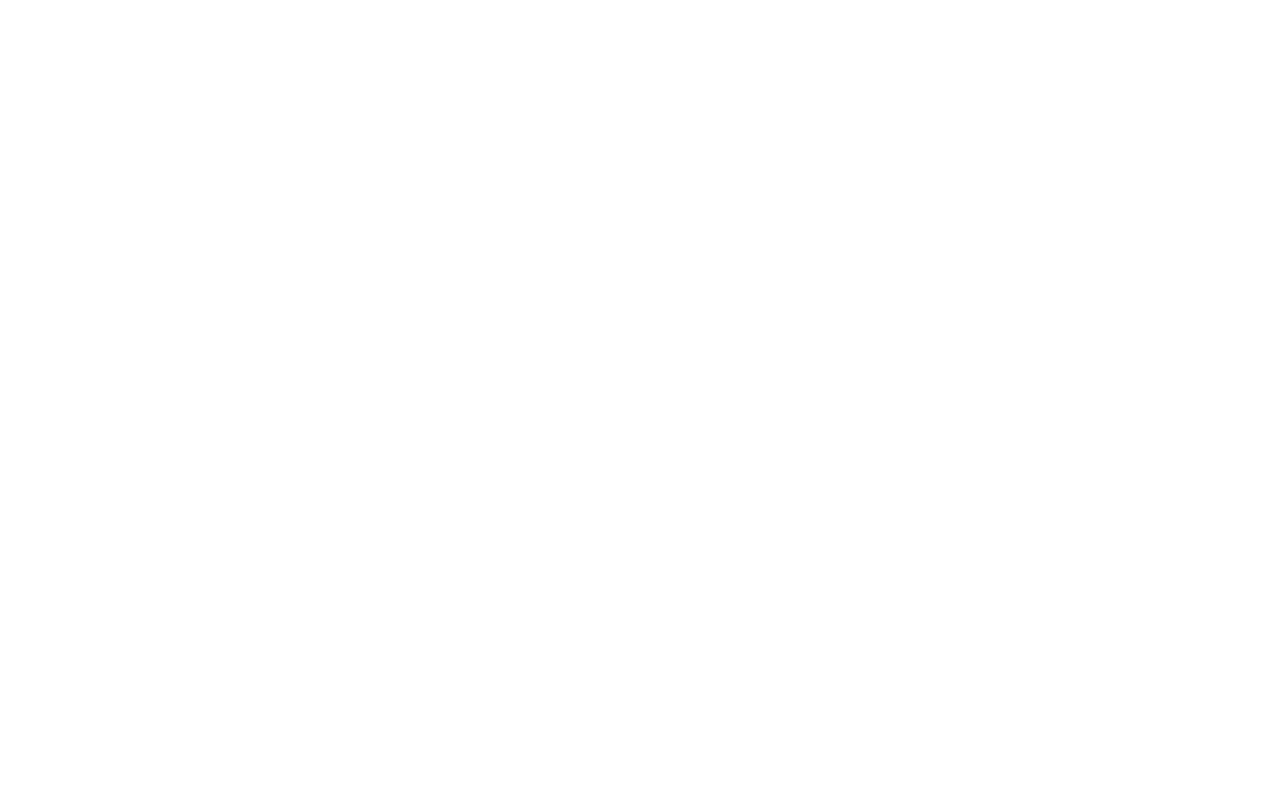
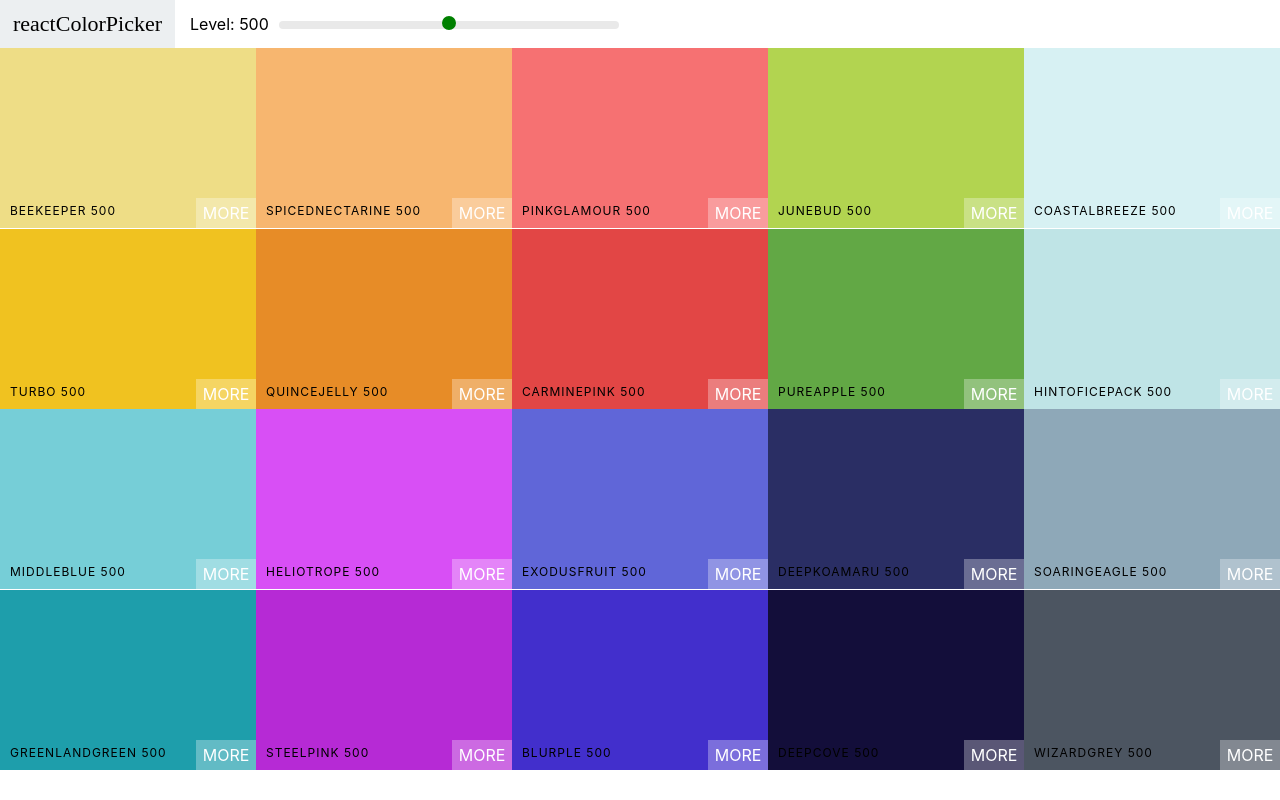
Before and after one commit to nicholaas2cheung/react-color-palette, a React (Create React App) app: page / in a window 1280 px wide. Built offline with nearby package versions, Linux system fonts and the light colour scheme.

Commit message:
added Navbar and slider, color palette

```diff
--- a/package.json
+++ b/package.json
@@ -6,7 +6,10 @@
     "@testing-library/jest-dom": "^5.11.9",
     "@testing-library/react": "^11.2.5",
     "@testing-library/user-event": "^12.6.3",
+    "chroma-js": "^2.1.0",
+    "rc-slider": "^9.7.1",
     "react": "^17.0.1",
+    "react-copy-to-clipboard": "^5.0.3",
     "react-dom": "^17.0.1",
     "react-scripts": "4.0.2",
     "web-vitals": "^1.1.0"
--- a/src/App.js
+++ b/src/App.js
@@ -1,11 +1,13 @@
 import logo from './logo.svg';
 import Palette from './Palette';
 import seedColors from './seedColors';
+import { generatePalette } from './colorHelpers';
 
 function App() {
+    console.log(generatePalette(seedColors[4]));
     return (
         <div>
-            <Palette {...seedColors[4]} />
+            <Palette palette={generatePalette(seedColors[4])} />
         </div>
     );
 }
--- /dev/null
+++ b/src/ColorBox.css
@@ -0,0 +1,117 @@
+.ColorBox {
+    width: 20%;
+    height: 25%;
+    margin: 0 auto;
+    display: inline-block;
+    position: relative;
+    cursor: pointer;
+    margin-bottom: -3.5px;
+}
+
+.copy-button {
+    width: 100px;
+    height: 30px;
+    position: absolute;
+    display: inline-block;
+    top: 50%;
+    left: 50%;
+    margin-left: -50px;
+    margin-top: -15px;
+    text-align: center;
+    outline: none;
+    background: rgba(255, 255, 255, 0.3);
+    font-size: 1rem;
+    line-height: 30px;
+    color: white;
+    text-transform: uppercase;
+    border: none;
+    opacity: 0;
+    cursor: pointer;
+}
+
+.ColorBox:hover .copy-button {
+    transition: 0.5s;
+    opacity: 1;
+}
+
+.box-content {
+    position: absolute;
+    width: 100%;
+    left: 0px;
+    bottom: 0px;
+    padding: 10px;
+    color: black;
+    letter-spacing: 1px;
+    text-transform: uppercase;
+    font-size: 12px;
+}
+
+.see-more {
+    background: rgba(255, 255, 255, 0.3);
+    position: absolute;
+    border: none;
+    right: 0px;
+    bottom: 0px;
+    color: white;
+    width: 60px;
+    height: 30px;
+    text-align: center;
+    line-height: 30px;
+    text-transform: uppercase;
+}
+
+.copy-overlay {
+    width: 100%;
+    height: 100%;
+    opacity: 0;
+    z-index: 0;
+    transition: transform 0.6s ease-in-out;
+    transform: scale(0.1);
+}
+
+.copy-overlay.show {
+    opacity: 1;
+    transform: scale(50);
+    z-index: 10;
+    position: absolute;
+}
+
+.copy-msg {
+    position: fixed;
+    top: 0;
+    left: 0;
+    bottom: 0;
+    right: 0;
+    display: flex;
+    flex-direction: column;
+    justify-content: center;
+    align-items: center;
+    font-size: 4rem;
+    transform: scale(0.1);
+    opacity: 0;
+    color: white;
+}
+
+.copy-msg.show {
+    opacity: 1;
+    transform: scale(1);
+    z-index: 25;
+    transition: all 0.4s ease-in-out;
+    transition-delay: 0.1s;
+}
+
+.copy-msg h1 {
+    font-weight: 400;
+    text-shadow: 1px 2px black;
+    background: rgba(255, 255, 255, 0.15);
+    width: 100%;
+    text-align: center;
+    margin-bottom: 0px;
+    padding: 1rem;
+    text-transform: uppercase;
+}
+
+.copy-msg p {
+    font-size: 2rem;
+    font-weight: 100;
+}
--- /dev/null
+++ b/src/ColorBox.jsx
@@ -0,0 +1,44 @@
+import React, { Component } from 'react';
+import { CopyToClipboard } from 'react-copy-to-clipboard';
+import './ColorBox.css';
+
+class ColorBox extends Component {
+    constructor(props) {
+        super(props);
+        this.state = { copied: false };
+        this.changeCopyState = this.changeCopyState.bind(this);
+    }
+
+    changeCopyState() {
+        this.setState({ copied: true }, () => {
+            setTimeout(() => this.setState({ copied: false }), 1500);
+        });
+    }
+
+    render() {
+        const { name, background } = this.props;
+        return (
+            <CopyToClipboard text={background} onCopy={this.changeCopyState}>
+                <div style={{ background: background }} className="ColorBox">
+                    <div
+                        style={{ background: background }}
+                        className={`copy-overlay ${this.state.copied && 'show'}`}
+                    />
+                    <div className={`copy-msg ${this.state.copied && 'show'}`}>
+                        <h1>copied!</h1>
+                        <p>{background}</p>
+                    </div>
+                    <div className="copy-container">
+                        <div className="box-content">
+                            <span>{name}</span>
+                        </div>
+                        <button className="copy-button">Copy</button>
+                    </div>
+                    <span className="see-more">More</span>
+                </div>
+            </CopyToClipboard>
+        );
+    }
+}
+
+export default ColorBox;
--- /dev/null
+++ b/src/Navbar.css
@@ -0,0 +1,44 @@
+.Navbar {
+    display: flex;
+    justify-content: flex-start;
+    align-items: center;
+    height: 6vh;
+}
+
+.logo {
+    margin-right: 15px;
+    padding: 0 13px;
+    font-size: 22px;
+    background-color: #eceff1;
+    font-family: 'Poppins';
+    height: 100%;
+    display: flex;
+    align-items: center;
+}
+
+.logo a {
+    text-decoration: none;
+    color: black;
+}
+
+.slider {
+    width: 340px;
+    margin: 0 10px;
+    display: inline-block;
+}
+
+.rc-slider-track {
+    background-color: transparent;
+}
+.rc-slider-rail {
+    height: 8px;
+}
+.rc-slider-handle,
+.rc-slider-handle:active,
+.rc-slider-handle:focus,
+.rc-slider-handle:hover {
+    background-color: green;
+    outline: none;
+    border: 2px solid green;
+    box-shadow: none;
+}
--- /dev/null
+++ b/src/Navbar.jsx
@@ -0,0 +1,32 @@
+/* eslint-disable jsx-a11y/anchor-is-valid */
+import React, { Component } from 'react';
+import Slider from 'rc-slider';
+import 'rc-slider/assets/index.css';
+import './Navbar.css';
+
+class Navbar extends Component {
+    render() {
+        const { level, changeLevel } = this.props;
+        return (
+            <header className="Navbar">
+                <div className="logo">
+                    <a href="#">reactColorPicker</a>
+                </div>
+                <div className="slider-container">
+                    <span>Level: {level}</span>
+                    <div className="slider">
+                        <Slider
+                            defaultValue={level}
+                            min={100}
+                            max={900}
+                            step={100}
+                            onAfterChange={changeLevel}
+                        />
+                    </div>
+                </div>
+            </header>
+        );
+    }
+}
+
+export default Navbar;
--- /dev/null
+++ b/src/Palette.css
@@ -0,0 +1,7 @@
+.Palette {
+    height: 100vh;
+}
+
+.Palette-colors {
+    height: 90%;
+}
--- a/src/Palette.jsx
+++ b/src/Palette.jsx
@@ -1,11 +1,30 @@
 import React, { Component } from 'react';
+import ColorBox from './ColorBox';
+import Navbar from './Navbar';
+import './Palette.css';
 
 class Palette extends Component {
+    constructor(props) {
+        super(props);
+        this.state = { level: 500 };
+        this.changeLevel = this.changeLevel.bind(this);
+    }
+
+    changeLevel(level) {
+        this.setState({ level });
+    }
+
     render() {
+        const { colors } = this.props.palette;
+        const { level } = this.state;
+        const colorBoxes = colors[level].map((color, i) => {
+            return <ColorBox background={color.hex} key={i} name={color.name} />;
+        });
         return (
             <div className="Palette">
                 {/* Navbar goes here */}
-                <div className="Palette-colors"> {/*bunch of color boxes */}</div>
+                <Navbar level={level} changeLevel={this.changeLevel} />
+                <div className="Palette-colors">{colorBoxes}</div>
                 {/* Footer goes here */}
             </div>
         );
--- /dev/null
+++ b/src/colorHelpers.jsx
@@ -0,0 +1,42 @@
+import chroma from 'chroma-js';
+import seedColors from './seedColors';
+const levels = [50, 100, 200, 300, 400, 500, 600, 700, 800, 900];
+
+function generatePalette(starterPalette) {
+    let newPalette = {
+        paletteName: starterPalette.paletteName,
+        id: starterPalette.id,
+        emoji: starterPalette.emoji,
+        colors: {}
+    };
+
+    for (let level of levels) {
+        newPalette.colors[level] = [];
+    }
+
+    for (let color of starterPalette.colors) {
+        let scale = getScale(color.color, 10).reverse();
+        for (let i in scale) {
+            newPalette.colors[levels[i]].push({
+                name: `${color.name} ${levels[i]}`,
+                id: color.name.toLowerCase().replace(/ /g, '-'),
+                hex: scale[i],
+                rgb: chroma(scale[i]).css(),
+                rgba: chroma(scale[i]).css().replace('rgb', 'rgba').replace(')', ',1.0)')
+            });
+        }
+    }
+
+    return newPalette;
+}
+
+function getRange(hexColor) {
+    const end = '#fff';
+    return [chroma(hexColor).darken(1.4).hex(), hexColor, end];
+}
+
+function getScale(hexColor, numberOfColors) {
+    return chroma.scale(getRange(hexColor)).mode('lab').colors(numberOfColors);
+}
+
+export { generatePalette };
```
Also changed, not shown: 1 other file (tests, documents, lock files or other folders).
